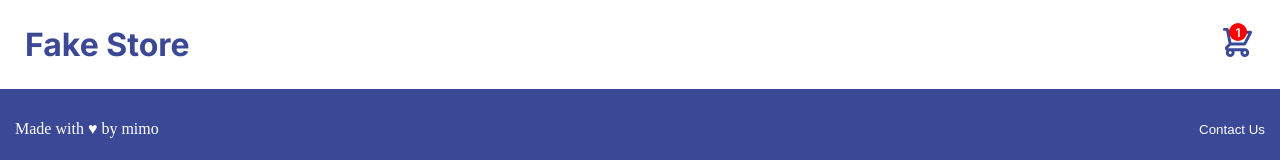
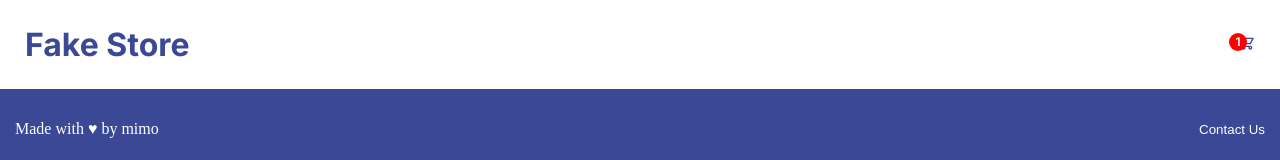
Before and after one commit to nhahn92/fake-store, a React (Vite) app: page / in a window 1280 px wide. Shown: the top 160 px of the page. Built offline with nearby package versions, Linux system fonts and the light colour scheme.

Commit message:
Removed unnecessary class name

```diff
--- a/src/components/Header/Header.jsx
+++ b/src/components/Header/Header.jsx
@@ -7,7 +7,7 @@ function Header() {
     <div className="header-container">
         <h1>Fake Store</h1>
         <div className="shopping-cart-container">
-            <HiOutlineShoppingCart className="shopping-cart-icon" />
+            <HiOutlineShoppingCart />
             <div className="shopping-cart-number-container">
                 <p>1</p>
             </div>
```
